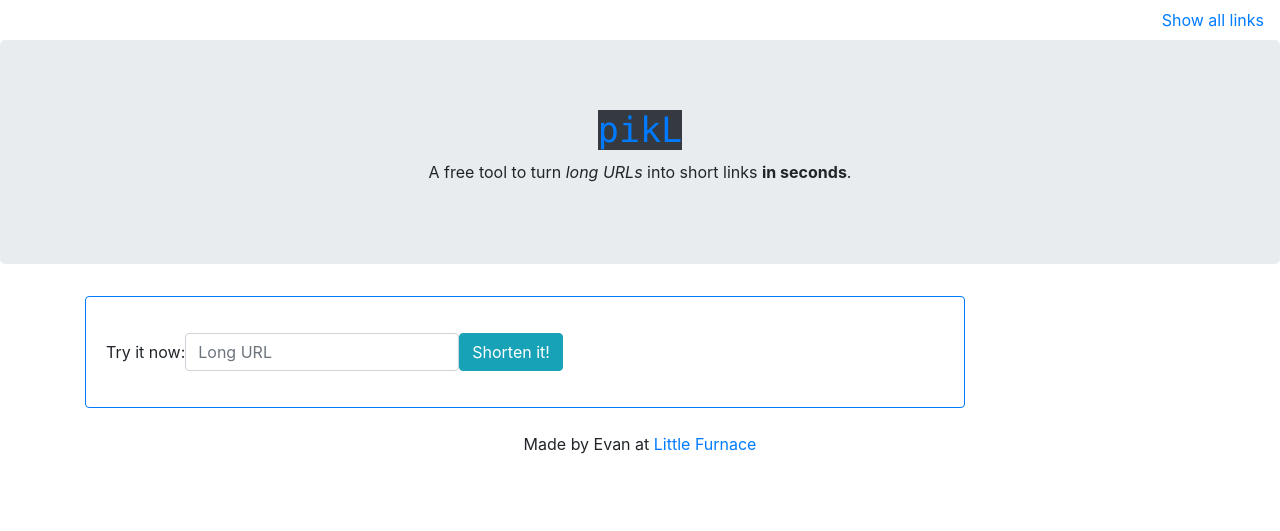
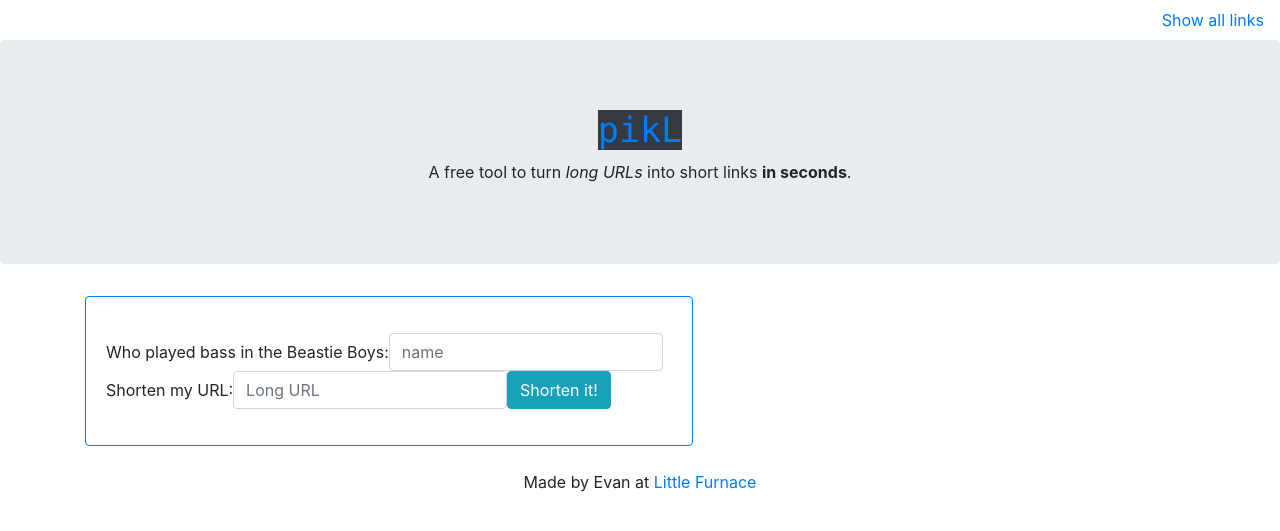
Before and after one commit to atom-box/bpikl, a PHP site: page / in a window 1280 px wide. Shown: the top 531 px of the page. Run offline with PHP 8.4, Linux system fonts and the light colour scheme; some libraries are stand-ins or nearby versions.

Commit message:
Add Captcha: Who played bass for Beastie Boys

```diff
--- a/web/templates/formCard.php
+++ b/web/templates/formCard.php
@@ -17,8 +17,13 @@ const validateForm = function(){
     const unverifiedURL = document.forms["urlEnterer"]["longurl"].value;
     const reggie = /.*mega.*|.*porson.*|.*delight.*/;
     let isUnwelcome = reggie.test(unverifiedURL);
+    let passedHumanTest = "mca" === document.forms["urlEnterer"]["bassist"].value;
     if(isUnwelcome){
         console.log("NG: " + Date());
+        return false;
+    }
+    if(!passedHumanTest){
+        alert("Nice try.")
         return false;
     }
     console.log("luvvit" + Date());
@@ -29,15 +34,21 @@ const validateForm = function(){
 </script>
 
 
-<div class="card border-primary mb-4" style="max-width: 55rem;">
+<div class="card border-primary mb-4" style="max-width: 38rem;">
     <div class="card-body">
         <p class="card-text">
         <form class="form-inline" name="urlEnterer" method="post" action="linksPage.php" onsubmit="return validateForm()" >
             <div class="form-group">
-            <label >Try it now: </label>
+            <label >Who played bass in the Beastie Boys: </label>
+                <input type="string" name="bassist" required
+             class="form-control" id="bassist" placeholder="name">
+            </div>
+            <div class="form-group">
+            <label >Shorten my URL: </label>
                 <input type="url" name="longurl" required
            pattern="........[^m][^e][^g][^a].*"  class="form-control" id="long" placeholder="Long URL">
             </div>
+
             <button type="submit" class="btn btn-info">Shorten it!</button>
         </form>
         </p>
--- a/web/templates/top.php
+++ b/web/templates/top.php
@@ -14,11 +14,11 @@
     _paq.push(['trackPageView']);
     _paq.push(['enableLinkTracking']);
     (function() {
-        var u="https://pikl.matomo.cloud/";
+        var u="https://tatll.matomo.cloud/";
         _paq.push(['setTrackerUrl', u+'matomo.php']);
         _paq.push(['setSiteId', '1']);
         var d=document, g=d.createElement('script'), s=d.getElementsByTagName('script')[0];
-        g.async=true; g.src='//cdn.matomo.cloud/pikl.matomo.cloud/matomo.js'; s.parentNode.insertBefore(g,s);
+        g.async=true; g.src='//cdn.matomo.cloud/tatll.matomo.cloud/matomo.js'; s.parentNode.insertBefore(g,s);
     })();
     </script>
     <!-- End Matomo Code -->
@@ -39,6 +39,7 @@
             min-height: 80% !important;
         }
     </style>
+
 </head>
 <body>
     <div id="container-fluid wrap">
```
